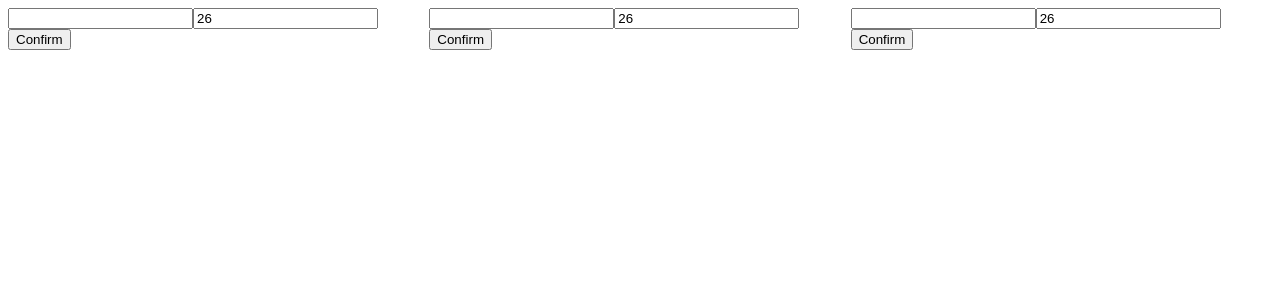
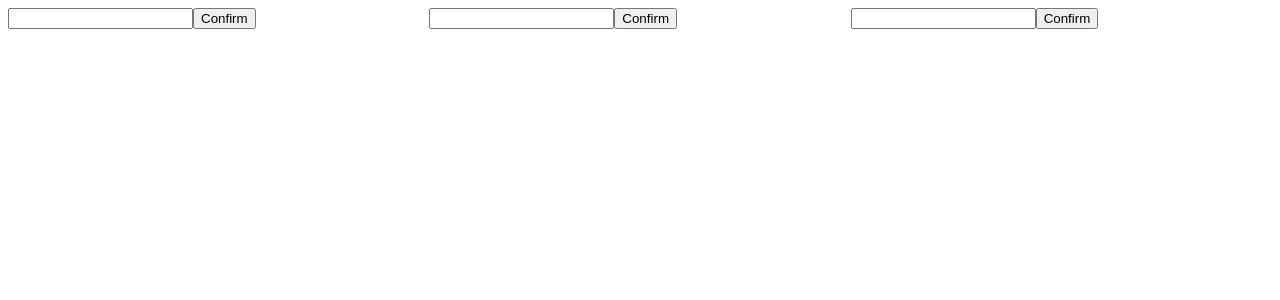
Before and after one commit to typeonce-dev/xstate-complete-getting-started-guide, a React (Vite) app: page /form in a window 1280 px wide. Shown: the top 300 px of the page. Built offline with nearby package versions, Linux system fonts and the light colour scheme.

Commit message:
shared code in form example

```diff
--- a/src/form/machine.tsx
+++ b/src/form/machine.tsx
@@ -1,40 +1,28 @@
 import { useMachine } from "@xstate/react";
 import { assign, fromPromise, setup } from "xstate";
+import { initialContext, postRequest, type Context } from "./shared";
 
 type Event =
-  | { type: "update-username"; value: string }
-  | { type: "update-age"; value: number }
+  | { type: "update-username"; username: string }
   | { type: "submit"; event: React.FormEvent<HTMLFormElement> };
 
-interface Context {
-  username: string;
-  age: number;
-}
-const initialContext: Context = { username: "", age: 26 };
-
-const submit = fromPromise<void, { event: React.FormEvent<HTMLFormElement> }>(
-  async ({ input }) => {
-    input.event.preventDefault();
-    await new Promise<boolean>((resolve) =>
-      setTimeout(() => {
-        resolve(true);
-      }, 1000)
-    );
-  }
-);
+const submitActor = fromPromise<
+  void,
+  { event: React.FormEvent<HTMLFormElement>; context: Context }
+>(async ({ input }) => {
+  input.event.preventDefault();
+  await postRequest(input.context);
+});
 
 export const machine = setup({
   types: {
     context: {} as Context,
     events: {} as Event,
   },
-  actors: { submit },
+  actors: { submitActor },
   actions: {
-    onUpdateUsername: assign((_, { value }: { value: string }) => ({
-      username: value,
-    })),
-    onUpdateAge: assign((_, { value }: { value: number }) => ({
-      age: value,
+    onUpdateUsername: assign((_, { username }: { username: string }) => ({
+      username,
     })),
   },
 }).createMachine({
@@ -44,20 +32,22 @@ export const machine = setup({
     Idle: {
       on: {
         "update-username": {
-          actions: { type: "onUpdateUsername", params: ({ event }) => event },
-        },
-        "update-age": {
-          actions: { type: "onUpdateAge", params: ({ event }) => event },
+          actions: {
+            type: "onUpdateUsername",
+            params: ({ event }) => ({
+              username: event.username,
+            }),
+          },
         },
         submit: { target: "Submitting" },
       },
     },
     Submitting: {
       invoke: {
-        src: "submit",
-        input: ({ event }) => {
+        src: "submitActor",
+        input: ({ event, context }) => {
           if (event.type === "submit") {
-            return { event: event.event };
+            return { event: event.event, context };
           }
 
           throw new Error("Unexpected event");
@@ -77,14 +67,7 @@ export default function Machine() {
         type="text"
         value={snapshot.context.username}
         onChange={(e) =>
-          send({ type: "update-username", value: e.target.value })
-        }
-      />
-      <input
-        type="number"
-        value={snapshot.context.age}
-        onChange={(e) =>
-          send({ type: "update-age", value: e.target.valueAsNumber })
+          send({ type: "update-username", username: e.target.value })
         }
       />
       <button type="submit">Confirm</button>
--- /dev/null
+++ b/src/form/shared.ts
@@ -0,0 +1,11 @@
+export interface Context {
+  username: string;
+}
+export const initialContext: Context = { username: "" };
+
+export const postRequest = (context: Context) =>
+  new Promise<Context>((resolve) =>
+    setTimeout(() => {
+      resolve(context);
+    }, 1000)
+  );
--- a/src/form/use-reducer.tsx
+++ b/src/form/use-reducer.tsx
@@ -1,25 +1,14 @@
 import { useReducer } from "react";
+import { initialContext, postRequest, type Context } from "./shared";
 
 type Event =
   | { type: "update-username"; value: string }
   | { type: "update-age"; value: number };
 
-interface Context {
-  username: string;
-  age: number;
-}
-export const initialContext: Context = { username: "", age: 26 };
-
 export const reducer = (context: Context, event: Event): Context => {
   if (event.type === "update-username") {
     return { ...context, username: event.value };
-  } else if (event.type === "update-age") {
-    return {
-      ...context,
-      age: isNaN(event.value) ? context.age : event.value,
-    };
   }
-
   return context;
 };
 
@@ -28,11 +17,7 @@ export default function UseReducer() {
 
   const onSubmit = async (event: React.FormEvent<HTMLFormElement>) => {
     event.preventDefault();
-    await new Promise<boolean>((resolve) =>
-      setTimeout(() => {
-        resolve(true);
-      }, 1000)
-    );
+    await postRequest(context);
   };
 
   return (
@@ -44,13 +29,6 @@ export default function UseReducer() {
           send({ type: "update-username", value: e.target.value })
         }
       />
-      <input
-        type="number"
-        value={context.age}
-        onChange={(e) =>
-          send({ type: "update-age", value: e.target.valueAsNumber })
-        }
-      />
       <button type="submit">Confirm</button>
     </form>
   );
--- a/src/form/use-state.tsx
+++ b/src/form/use-state.tsx
@@ -1,29 +1,16 @@
 import { useState } from "react";
-
-interface Context {
-  username: string;
-  age: number;
-}
-export const initialContext: Context = { username: "", age: 26 };
+import { initialContext, postRequest, type Context } from "./shared";
 
 export default function UseState() {
   const [context, setContext] = useState<Context>(initialContext);
 
   const onUpdateUsername = (value: string) => {
-    setContext({ ...context, username: value });
-  };
-
-  const onUpdateAge = (value: number) => {
-    setContext({ ...context, age: value });
+    setContext({ username: value });
   };
 
   const onSubmit = async (event: React.FormEvent<HTMLFormElement>) => {
     event.preventDefault();
-    await new Promise<boolean>((resolve) =>
-      setTimeout(() => {
-        resolve(true);
-      }, 1000)
-    );
+    await postRequest(context);
   };
 
   return (
@@ -33,11 +20,6 @@ export default function UseState() {
         value={context.username}
         onChange={(e) => onUpdateUsername(e.target.value)}
       />
-      <input
-        type="number"
-        value={context.age}
-        onChange={(e) => onUpdateAge(e.target.valueAsNumber)}
-      />
       <button type="submit">Confirm</button>
     </form>
   );
```
